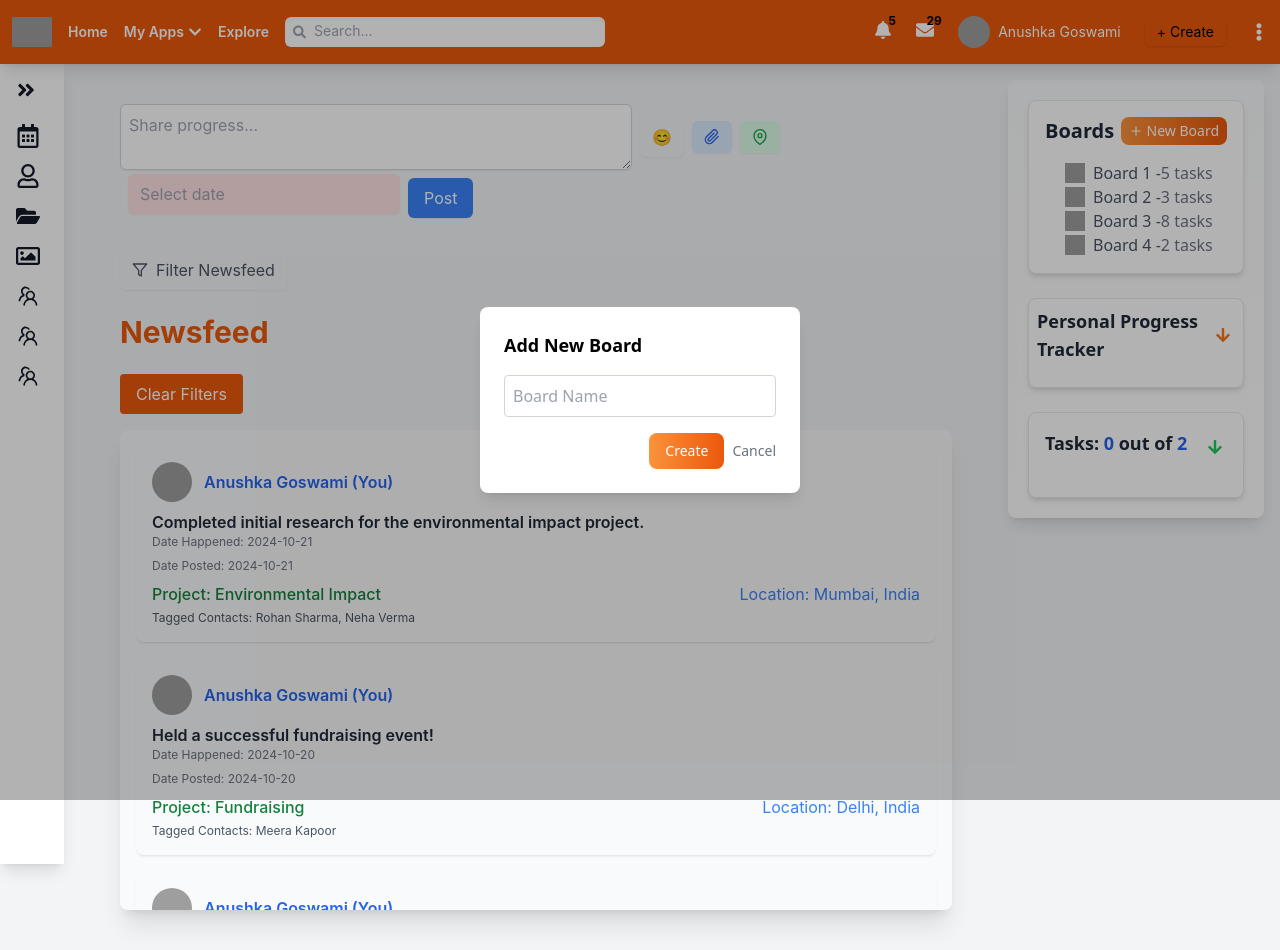
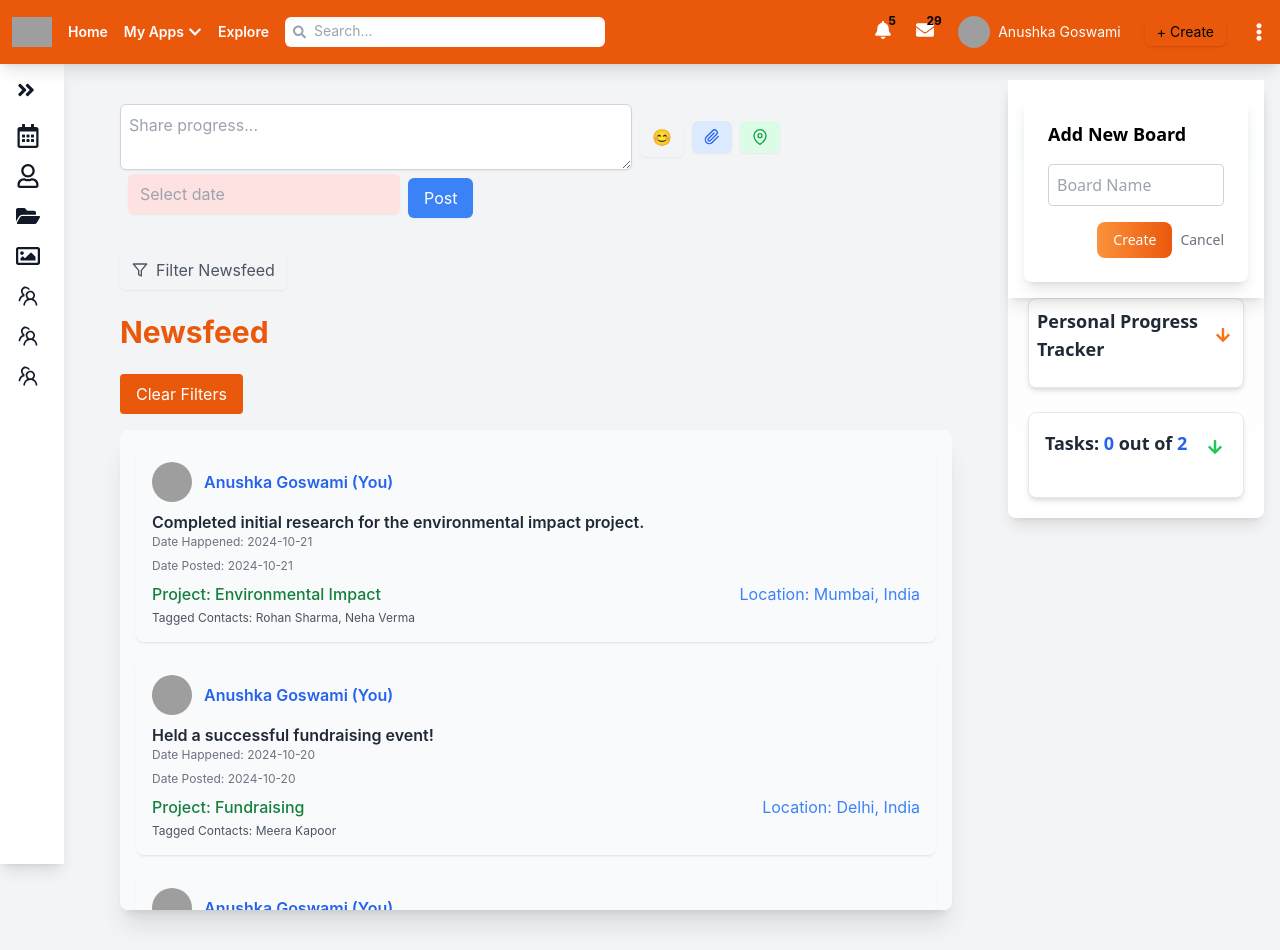
Before and after one commit to goswamiAnushka/redesign_M, a React (Create React App) app in the folder my-homepage/: page / in a window 1280 px wide. Both pictures are taken after a click on the button "New Board". Built offline with nearby package versions, Linux system fonts and the light colour scheme; grey boxes are pictures that could not be loaded.

Commit message:
updated right column

```diff
--- a/my-homepage/src/components/RightColumn.tsx
+++ b/my-homepage/src/components/RightColumn.tsx
@@ -58,7 +58,7 @@ const RightColumn: React.FC = () => {
   };
 
   return (
-    <div className="grid gap-6 p-5 bg-gradient-to-b from-gray-50 to-white rounded-lg shadow-lg font-sans">
+    <div className="relative grid gap-6 p-5 bg-gradient-to-b from-gray-50 to-white rounded-lg shadow-lg font-sans">
       {/* Boards Section */}
       <div className="bg-white p-4 rounded-lg shadow-md transition-transform transform hover:scale-105 hover:shadow-xl border border-gray-200 hover:border-blue-500">
         <div className="mb-4 flex justify-between items-center">
@@ -86,7 +86,7 @@ const RightColumn: React.FC = () => {
 
       {/* Add Board Popup */}
       {isPopupOpen && (
-        <div className="absolute inset-0 flex items-center justify-center z-20 bg-black bg-opacity-30">
+        <div className="absolute top-0 left-0 right-0 flex items-start justify-center z-20 bg-white bg-opacity-90 p-4 shadow-lg">
           <div className="bg-white rounded-lg shadow-lg p-6 w-80">
             <h3 className="font-bold text-lg mb-4">Add New Board</h3>
             <input
@@ -113,7 +113,6 @@ const RightColumn: React.FC = () => {
           </div>
         </div>
       )}
-
       {/* Personal Progress Tracker */}
       <div className="bg-white p-2 rounded-lg shadow-md transition-transform transform hover:scale-105 hover:shadow-xl border border-gray-200 hover:border-blue-500">
         <div className="mb-4 flex justify-between items-center">
```
